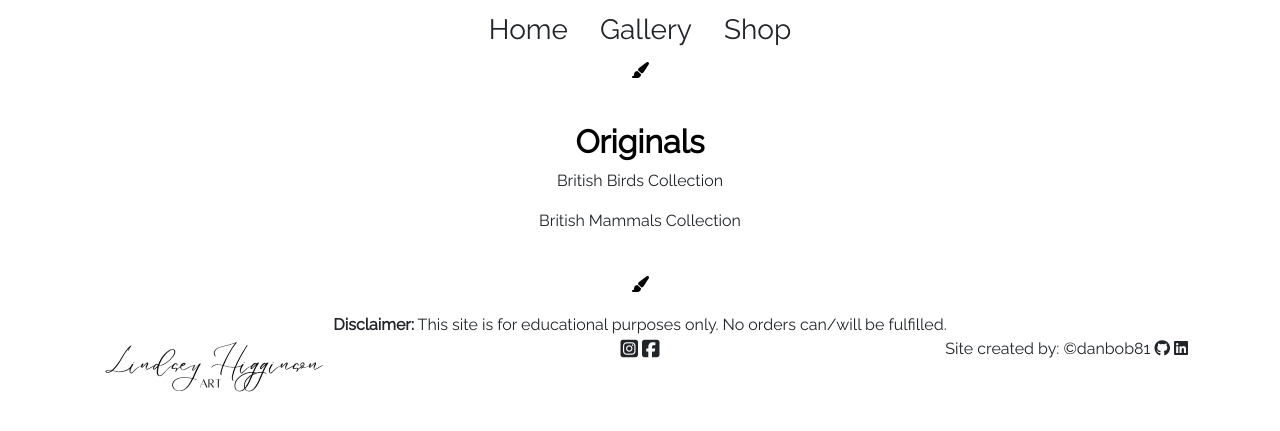
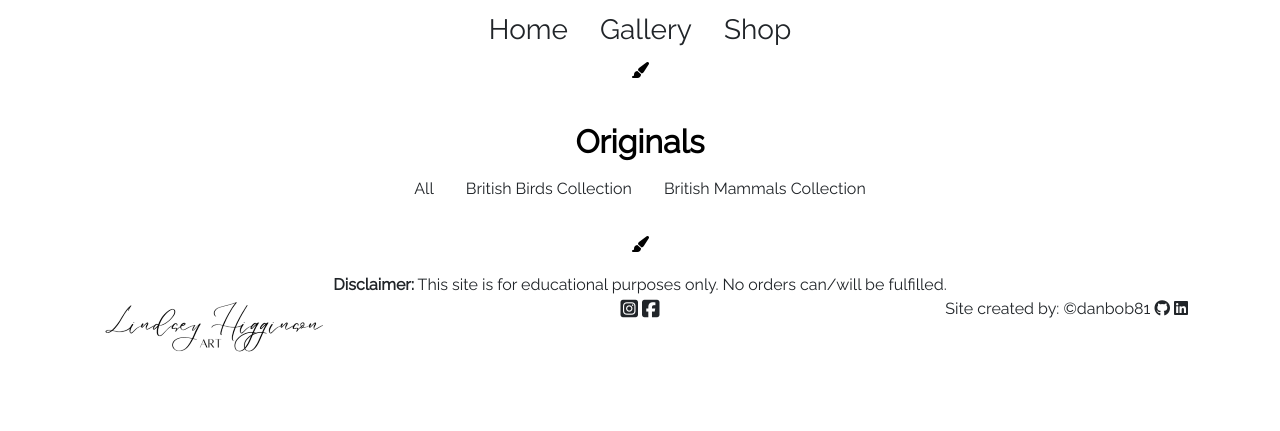
Before and after one commit to Danbob81/art-shop, a Django app: a page that uses templates/base.html in a window 1280 px wide. Shown: the part 219-650 px from the top of the page. Run offline with Django 3.2, Linux system fonts and the light colour scheme; data that the repository does not hold is empty; some libraries are stand-ins or nearby versions; some web fonts are replaced.

Commit message:
add filter by category functionality to shop menus

```diff
--- a/products/templates/products/product_details.html
+++ b/products/templates/products/product_details.html
@@ -9,7 +9,6 @@
                     <i class="fa-solid fa-paintbrush"></i>
                 </p>
                 <br>
-                <!-- <h2 class="text-center"><strong>Originals</strong></h2> -->
             </div>
         </div>
         <div class="row align-items-center">
@@ -22,6 +21,7 @@
             </div>
             <div class="col-12 col-md-6 col-lg-4">
                 <p class="text-start"><strong>{{ product.name }}</strong></p>
+                <p class="text-start">From the {{ product.category.friendly_name }}</p>
                 <br>
                 <p class="text-start">{{ product.description }}</p>
                 <br>
--- a/products/templates/products/products.html
+++ b/products/templates/products/products.html
@@ -10,16 +10,17 @@
                 </p>
                 <br>
                 <h2 class="text-center"><strong>Originals</strong></h2>
-            </div>
-        </div>
-        <div class="row justify-content-center">
-            <div class="col">
-                <p class="text-center">
-                    <a href="" class="text-decoration-none text-dark">British Birds Collection</a>
-                </p>
-                <p class="text-center">
-                    <a href="" class="text-decoration-none text-dark">British Mammals Collection</a>
-                </p>
+                <ul class="nav justify-content-center">
+                    <li class="nav-item">
+                      <a class="nav-link text-dark active" aria-current="page" href="{% url 'products' %}?category=birds,mammals">All</a>
+                    </li>
+                    <li class="nav-item">
+                      <a class="nav-link text-dark" href="{% url 'products' %}?category=birds">British Birds Collection</a>
+                    </li>
+                    <li class="nav-item">
+                      <a class="nav-link text-dark" href="{% url 'products' %}?category=mammals">British Mammals Collection</a>
+                    </li>
+                </ul>
             </div>
         </div>
 
--- a/products/views.py
+++ b/products/views.py
@@ -1,15 +1,23 @@
 """ A view to return the products template """
 from django.shortcuts import render, get_object_or_404
-from .models import Product
+from .models import Product, Category
 
 
 def all_products(request):
     """ Return shop page and show all products """
 
     products = Product.objects.all()
+    categories = None
+
+    if request.GET:
+        if 'category' in request.GET:
+            categories = request.GET['category'].split(',')
+            products = products.filter(category__name__in=categories)
+            categories = Category.objects.filter(name__in=categories)
 
     context = {
         'products': products,
+        'current_categories': categories,
     }
     return render(request, 'products/products.html', context)
 
--- a/templates/base.html
+++ b/templates/base.html
@@ -100,9 +100,9 @@
             </a>
             <ul class="dropdown-menu border-0" aria-labelledby="dropdownMenuLink">
               <ul class="list-inline">
-                <li><a class="dropdown-item" href="{% url 'products' %}">Originals</a></li>
-                <li><a class="dropdown-item" href="{% url 'products' %}">Prints</a></li>
-                <li><a class="dropdown-item" href="{% url 'products' %}">Merchandise</a></li>
+                <li><a class="dropdown-item" href="{% url 'products' %}?category=birds,mammals">Originals</a></li>
+                <li><a class="dropdown-item" href="{% url 'products' %}?category=prints">Prints</a></li>
+                <li><a class="dropdown-item" href="{% url 'products' %}?category=merch">Merchandise</a></li>
               </ul>
             </ul>
           </li>
```
